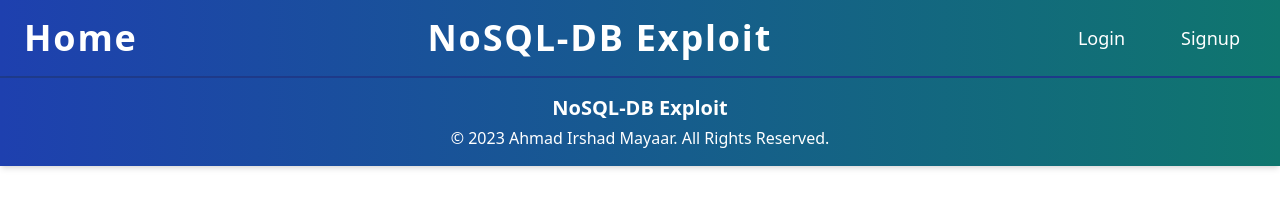
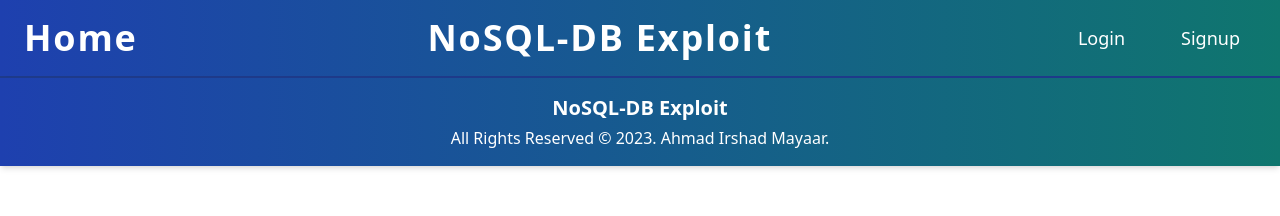
Before and after one commit to Mayaar-Irshad/my-nosql-injection-project, a React (Create React App) app in the folder frontend/nosql-insecure-site/: page /account in a window 1280 px wide. Shown: the top 216 px of the page. Built offline with nearby package versions, Linux system fonts and the light colour scheme.

Commit message:
fixed footer text

```diff
--- a/frontend/nosql-insecure-site/src/components/Footer.js
+++ b/frontend/nosql-insecure-site/src/components/Footer.js
@@ -7,7 +7,7 @@ function Footer() {
         <footer className='w-full bg-gradient-to-r from-blue-800 to-teal-700 text-white py-4 px-6 border-t border-blue-900 shadow-md'>
             <div className='container mx-auto text-center'>
                 <h3 className='text-xl font-bold'>NoSQL-DB Exploit</h3>
-                <p className='text-md mt-1'>© {currentYear} Ahmad Irshad Mayaar. All Rights Reserved.</p>
+                <p className='text-md mt-1'>All Rights Reserved © {currentYear}. Ahmad Irshad Mayaar.</p>
             </div>
         </footer>
     );
```
